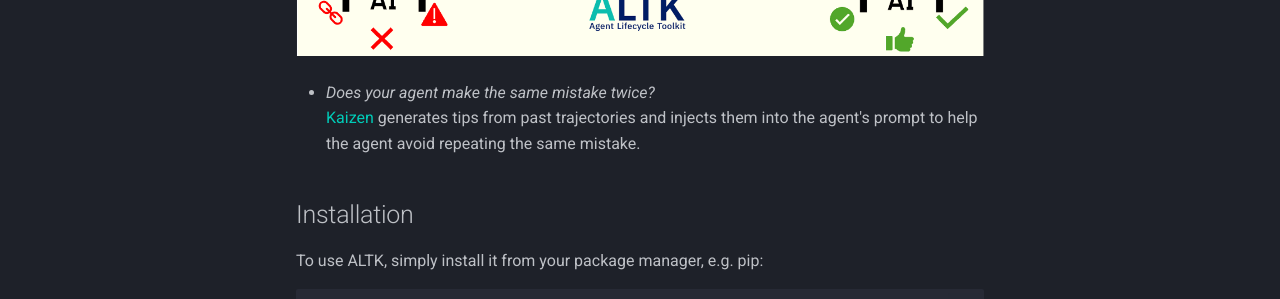
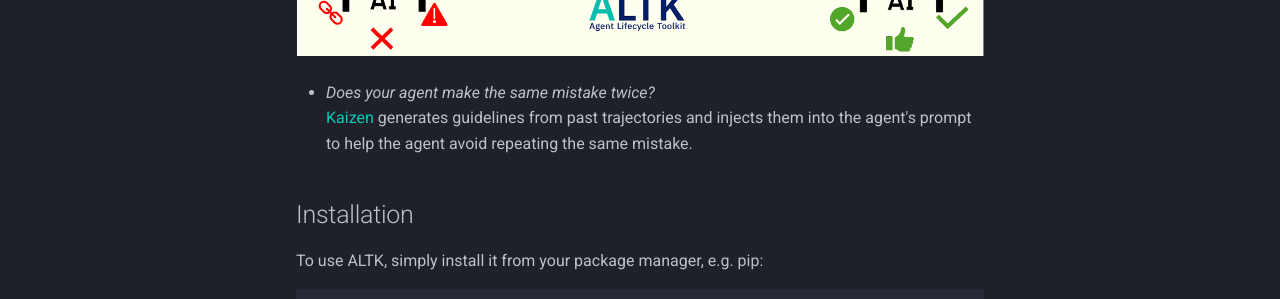
Before and after one commit to AgentToolkit/altk-main, an MkDocs documentation site: the page built from docs/index.md, in a window 1280 px wide and 900 px high, scrolled down 630 px. Shown: the part 273-572 px from the top of the window. Built offline with MkDocs 1.6.1 and Material for MkDocs 9.7.7, drawn with Linux system fonts in a browser that asks for light colours; comment, search, counter and statistics services are not loaded.

```diff
--- a/docs/index.md
+++ b/docs/index.md
@@ -8,7 +8,7 @@
 
 <tr>
 <td align="center">
-  <a href="https://github.com/AgentToolkit/agent-lifecycle-toolkit" style="text-decoration: none; color: inherit;"><b>Star us on GitHub!</b></a> &nbsp; <a href="https://github.com/AgentToolkit/agent-lifecycle-toolkit">
+  <a href="https://github.com/AgentToolkit/" style="text-decoration: none; color: inherit;"><b>Star us on GitHub!</b></a> &nbsp; <a href="https://github.com/AgentToolkit/">
     <img src="https://img.shields.io/github/stars/AgentToolkit/agent-lifecycle-toolkit.svg?style=social" alt="GitHub stars" style="vertical-align: middle; height: 30px;">
   </a>
 </td>
@@ -32,7 +32,7 @@
 </div>
 
 - *Does your agent make the same mistake twice?*
-<br> [Kaizen](kaizen.md) generates tips from past trajectories and injects them into the agent's prompt to help the agent avoid repeating the same mistake.
+<br> [Kaizen](kaizen.md) generates guidelines from past trajectories and injects them into the agent's prompt to help the agent avoid repeating the same mistake.
 
 ## Installation
 To use ALTK, simply install it from your package manager, e.g. pip:
```
